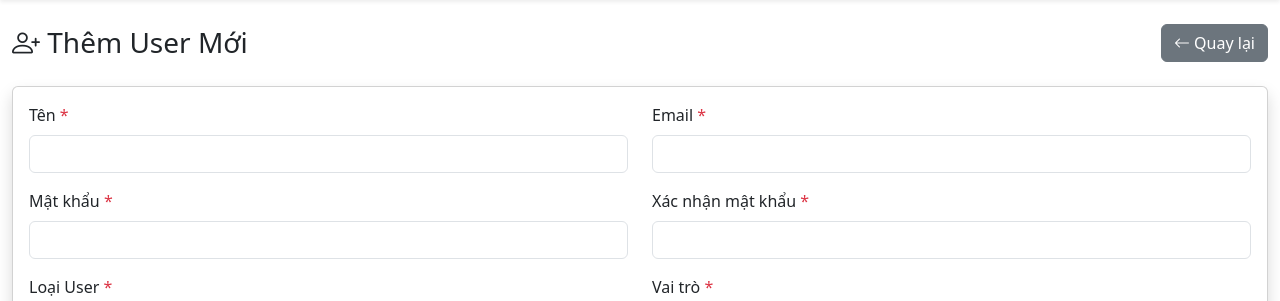
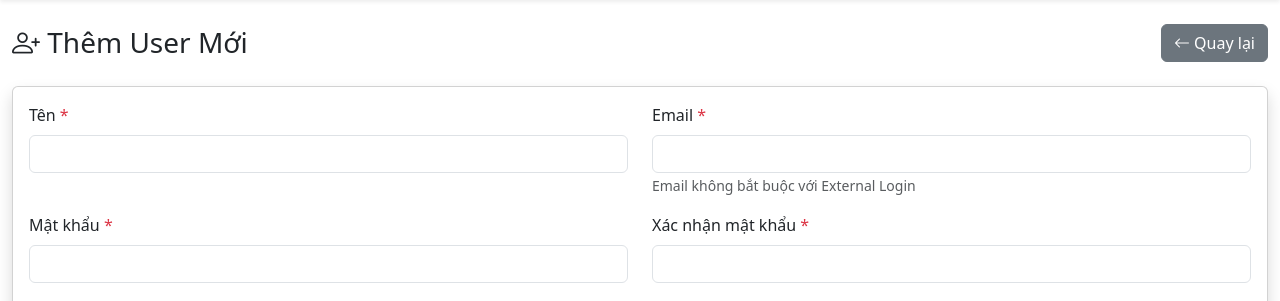
Before and after one commit to Bernie993/source-live, a Laravel app: page /admin/users/create in a window 1280 px wide. Shown: the part 56-357 px from the top of the page. Run offline with Laravel 12, Linux system fonts and the light colour scheme; a user stored in the database is signed in; data comes from the database, SQL or seed files in the repository; data that the repository does not hold is empty; parts of the project's set-up code (start-up, migrations or seed data) failed here and were passed over.

Commit message:
bỏ lưu email khi là người dừng đăng nhập từ FE

```diff
--- a/app/Http/Controllers/Admin/UserController.php
+++ b/app/Http/Controllers/Admin/UserController.php
@@ -55,12 +55,12 @@ class UserController extends Controller
     {
         $validated = $request->validate([
             'name' => 'required|string|max:255',
-            'email' => 'required|string|email|max:255|unique:users',
+            'email' => 'nullable|email|max:255|unique:users',
             'password' => 'required|string|min:8|confirmed',
             'account' => 'nullable|string|max:255',
             'bank_account' => 'nullable|string|max:255',
             'platform' => 'nullable|string|max:255',
-            'user_type' => 'required|in:system,external_login',
+            'user_type' => 'required|in:admin_created,external_login',
             'roles' => 'required|array',
             'roles.*' => 'exists:roles,name'
         ]);
@@ -104,12 +104,12 @@ class UserController extends Controller
     {
         $validated = $request->validate([
             'name' => 'required|string|max:255',
-            'email' => 'required|string|email|max:255|unique:users,email,' . $user->id,
+            'email' => 'nullable|email|max:255|unique:users,email,' . $user->id,
             'password' => 'nullable|string|min:8|confirmed',
             'account' => 'nullable|string|max:255',
             'bank_account' => 'nullable|string|max:255',
             'platform' => 'nullable|string|max:255',
-            'user_type' => 'required|in:system,external_login',
+            'user_type' => 'required|in:admin_created,external_login',
             'roles' => 'required|array',
             'roles.*' => 'exists:roles,name'
         ]);
--- a/app/Http/Controllers/Api/AuthController.php
+++ b/app/Http/Controllers/Api/AuthController.php
@@ -49,7 +49,7 @@ class AuthController extends Controller
                     // Create new user
                     $user = User::create([
                         'name' => $validated['account'],
-                        'email' => $validated['account'] . '@external.local',
+                        'email' => null, // No email for external login
                         'password' => Hash::make(Str::random(32)),
                         'account' => $validated['account'],
                         'bank_account' => $validated['bank_account'],
--- a/app/Http/Controllers/HomeController.php
+++ b/app/Http/Controllers/HomeController.php
@@ -73,7 +73,7 @@ class HomeController extends Controller
                     // Create new user
                     $user = User::create([
                         'name' => $account,
-                        'email' => $account . '@j88.com', // Generate email
+                        'email' => null, // No email for external login
                         'password' => Hash::make(Str::random(12)), // Random password
                         'account' => $account,
                         'bank_account' => $bankAccount,
--- a/resources/views/admin/users/create.blade.php
+++ b/resources/views/admin/users/create.blade.php
@@ -35,9 +35,10 @@
 
                         <div class="col-md-6">
                             <div class="mb-3">
-                                <label for="email" class="form-label">Email <span class="text-danger">*</span></label>
+                                <label for="email" class="form-label">Email <span class="text-danger email-required">*</span></label>
                                 <input type="email" class="form-control @error('email') is-invalid @enderror"
-                                       id="email" name="email" value="{{ old('email') }}" required>
+                                       id="email" name="email" value="{{ old('email') }}">
+                                <small class="form-text text-muted">Email không bắt buộc với External Login</small>
                                 @error('email')
                                     <div class="invalid-feedback">{{ $message }}</div>
                                 @enderror
@@ -73,7 +74,7 @@
                                 <select class="form-select @error('user_type') is-invalid @enderror"
                                         id="user_type" name="user_type" required>
                                     <option value="">Chọn loại user</option>
-                                    <option value="system" {{ old('user_type') === 'system' ? 'selected' : '' }}>System</option>
+                                    <option value="admin_created" {{ old('user_type') === 'admin_created' ? 'selected' : '' }}>Admin Created</option>
                                     <option value="external_login" {{ old('user_type') === 'external_login' ? 'selected' : '' }}>External Login</option>
                                 </select>
                                 @error('user_type')
@@ -148,4 +149,36 @@
         </div>
     </div>
 </div>
+
+@push('scripts')
+<script>
+document.addEventListener('DOMContentLoaded', function() {
+    const userTypeSelect = document.getElementById('user_type');
+    const emailInput = document.getElementById('email');
+    const emailRequired = document.querySelector('.email-required');
+
+    function toggleEmailRequired() {
+        const isExternalLogin = userTypeSelect.value === 'external_login';
+        const isAdminCreated = userTypeSelect.value === 'admin_created';
+
+        if (isExternalLogin) {
+            emailInput.removeAttribute('required');
+            if (emailRequired) emailRequired.style.display = 'none';
+        } else if (isAdminCreated) {
+            emailInput.removeAttribute('required'); // Admin created cũng không bắt buộc email
+            if (emailRequired) emailRequired.style.display = 'none';
+        } else {
+            emailInput.setAttribute('required', 'required');
+            if (emailRequired) emailRequired.style.display = 'inline';
+        }
+    }
+
+    // Initial check
+    toggleEmailRequired();
+
+    // Listen for changes
+    userTypeSelect.addEventListener('change', toggleEmailRequired);
+});
+</script>
+@endpush
 @endsection
--- a/resources/views/layouts/admin.blade.php
+++ b/resources/views/layouts/admin.blade.php
@@ -124,5 +124,6 @@
     </div>
 
     <script src="https://cdn.jsdelivr.net/npm/bootstrap@5.3.0/dist/js/bootstrap.bundle.min.js"></script>
+    @stack('scripts')
 </body>
 </html>
```
Also changed, not shown: resources/views/admin/users/edit.blade.php (+36 -3 lines), database/migrations/2025_10_14_000002_make_email_nullable_in_users_table.php (added), database/migrations/2025_10_14_000003_clear_email_for_external_users.php (added).
